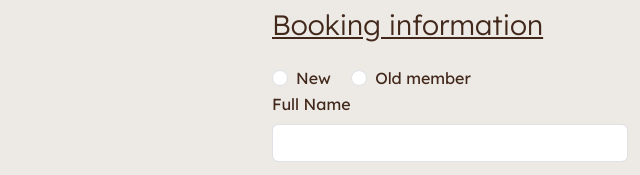
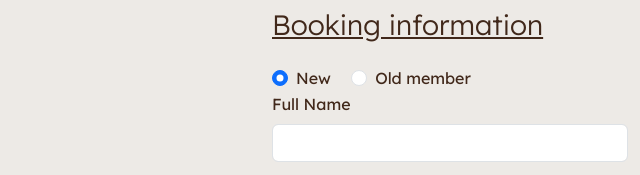
Before and after one commit to Chatlada-Nina/serenity-relax-and-spa, a plain HTML site: page booking.html in a window 1280 px wide. Shown: the part 276-451 px from the top of the page, 0-640 px from the left. Drawn offline with nearby package versions, Linux system fonts and the light colour scheme; a web font is replaced by a local one.

Commit message:
Fix radio buttons so they are worked properly

```diff
--- a/booking.html
+++ b/booking.html
@@ -72,11 +72,11 @@
                     </h3>
                     <form>
                         <div class="form-check form-check-inline">
-                            <input class="form-check-input" type="radio" name="new" id="newMember">
+                            <input class="form-check-input" type="radio" name="member" id="newMember" checked>
                             <label for="newMember" class="form-check-label">New</label>
                         </div>
                         <div class="form-check form-check-inline">
-                            <input class="form-check-input" type="radio" name="old" id="oldMember">
+                            <input class="form-check-input" type="radio" name="member" id="oldMember">
                             <label for="oldMember" class="form-check-label">Old member</label>
                         </div>
 
```
